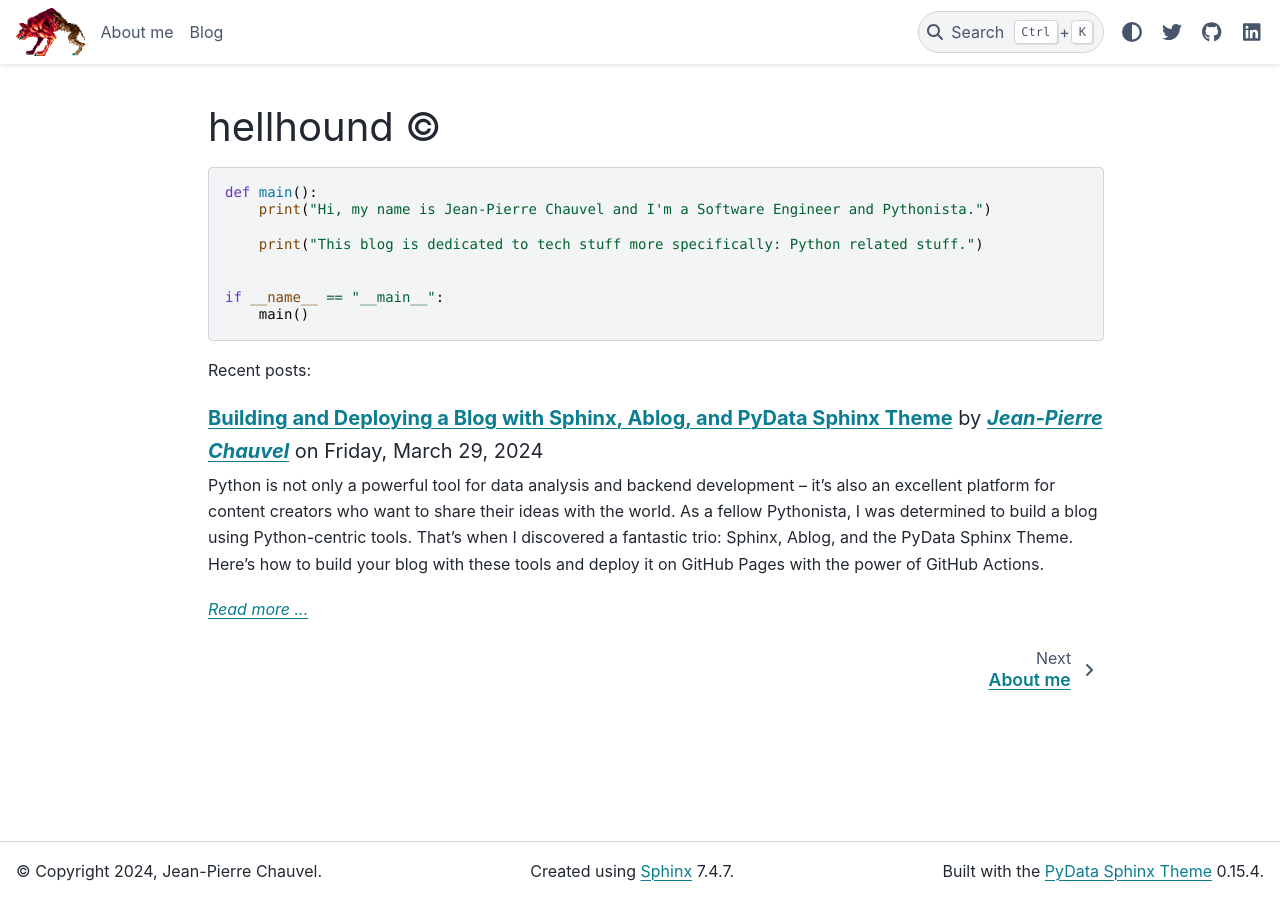
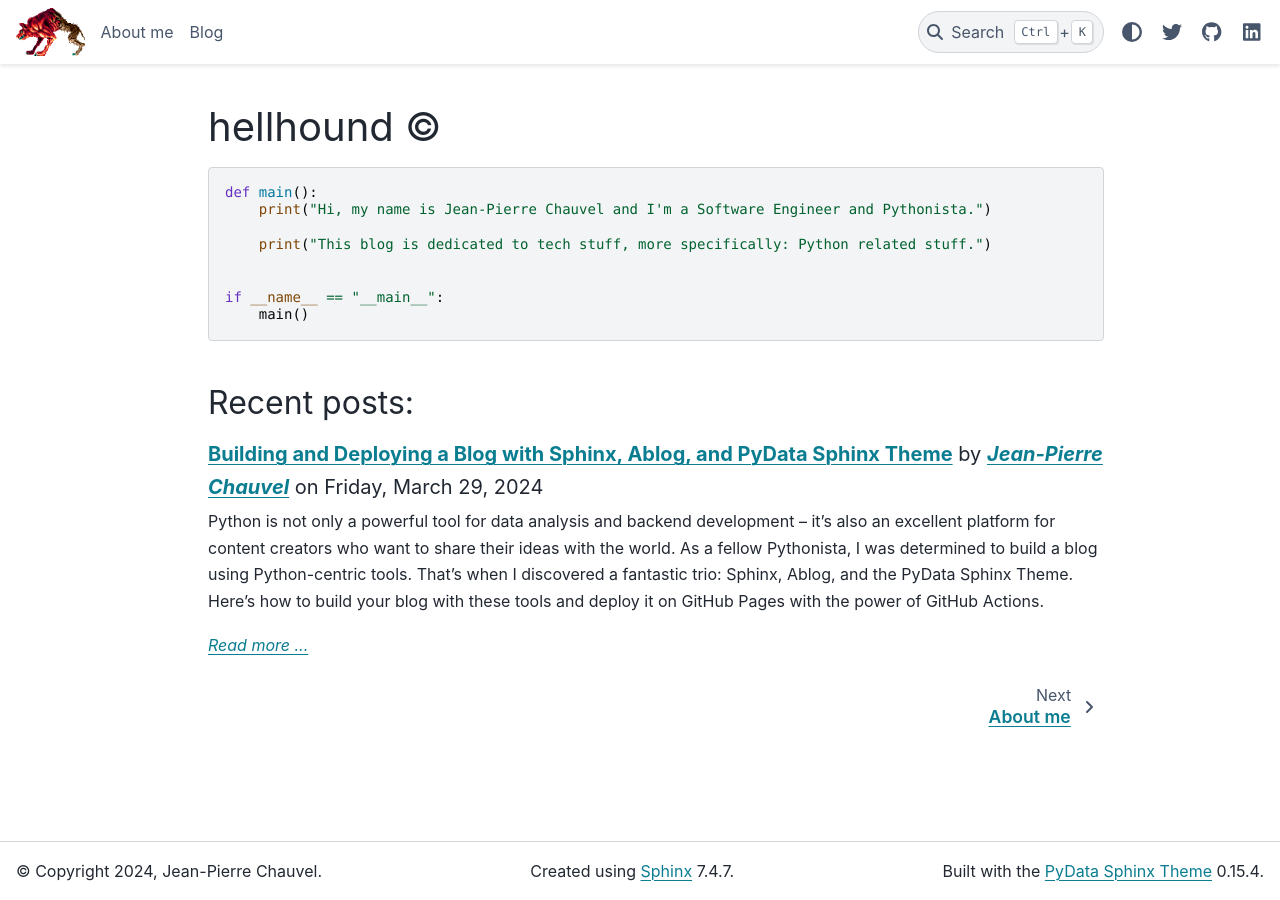
Before and after one commit to jpchauvel/chauvel.org, a Sphinx documentation site: the page built from source/index.md, in a window 1280 px wide. Built offline with Sphinx 7.4.7 and the PyData theme 0.15.4, drawn with Linux system fonts in a browser that asks for light colours.

Commit message:
some facelifting

````diff
--- a/source/index.md
+++ b/source/index.md
@@ -9,14 +9,14 @@ hellhound ©
 def main():
     print("Hi, my name is Jean-Pierre Chauvel and I'm a Software Engineer and Pythonista.")
 
-    print("This blog is dedicated to tech stuff more specifically: Python related stuff.")
+    print("This blog is dedicated to tech stuff, more specifically: Python related stuff.")
 
 
 if __name__ == "__main__":
     main()
 ```
 
-Recent posts:
+## Recent posts:
 
 ```{postlist} 5
 ---
````
